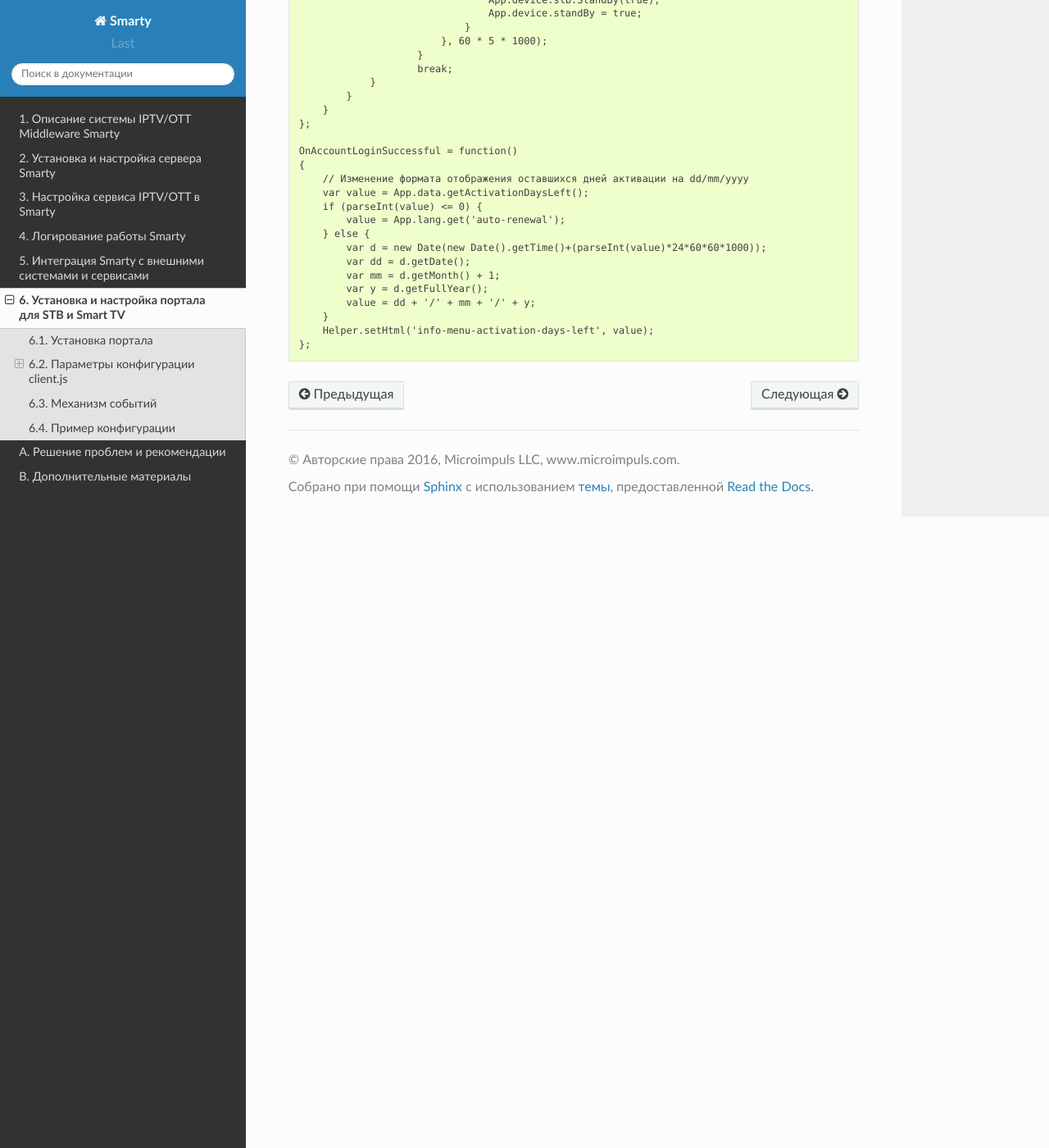
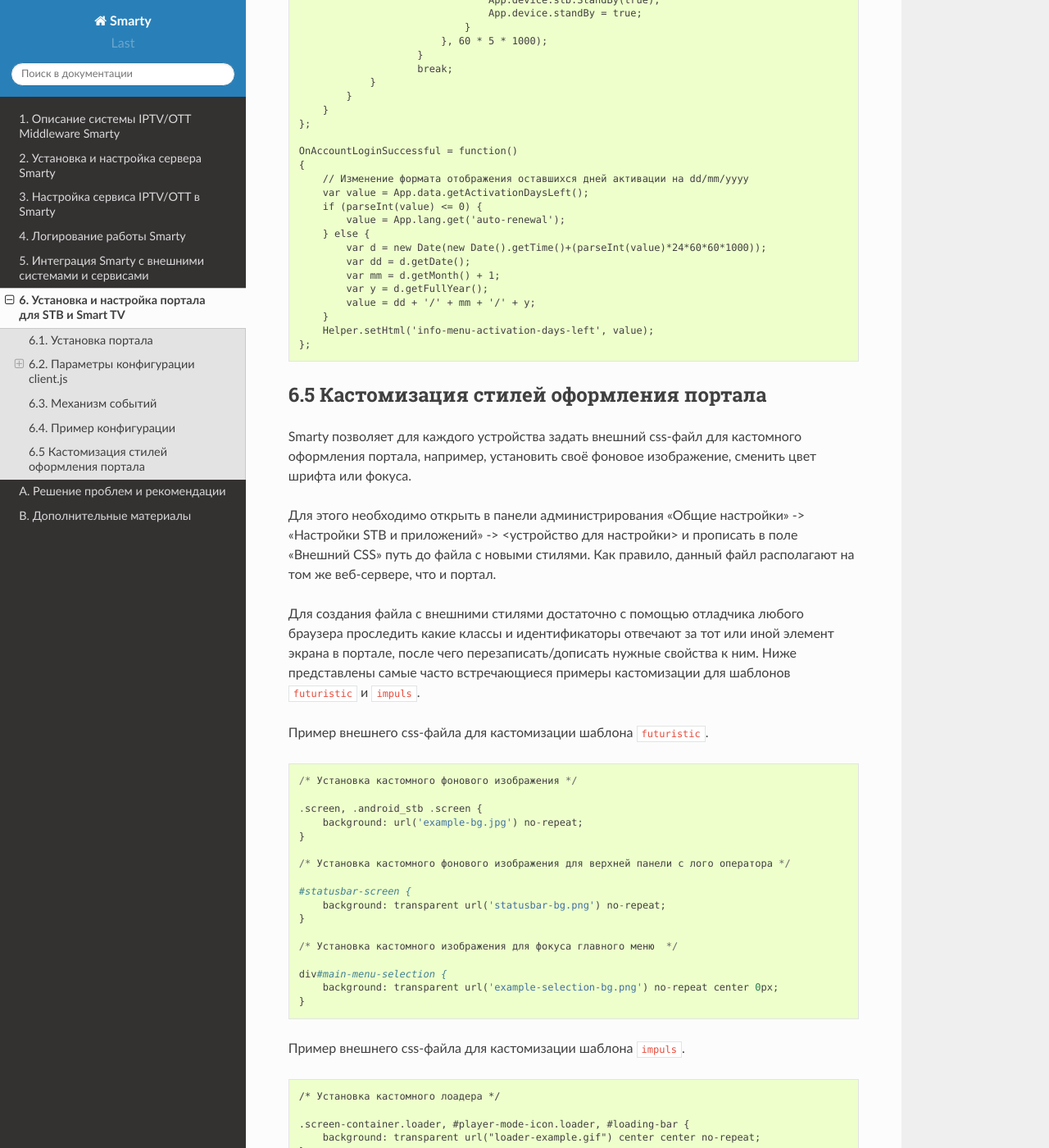
Before and after one commit to sergey-yakovlev/smarty-docs, a Sphinx documentation site: the page built from source/portal_setup.rst, in a window 1280 px wide and 1400 px high, scrolled down 10987 px. Shown: the whole window at 82% size. Built offline with Sphinx 7.4.7 and the Read the Docs theme 2.0.0, drawn with Linux system fonts in a browser that asks for light colours; some of the changed text lies outside the part shown.

Commit message:
инструкция кастомизации портала

```diff
--- a/source/portal_setup.rst
+++ b/source/portal_setup.rst
@@ -568,3 +568,84 @@ show_sort_screen ``bool``
         }
         Helper.setHtml('info-menu-activation-days-left', value);
     };
+
+6.5 Кастомизация стилей оформления портала
+==========================================
+
+Smarty позволяет для каждого устройства задать внешний css-файл для кастомного оформления портала, например, установить
+своё фоновое изображение, сменить цвет шрифта или фокуса.
+
+Для этого необходимо открыть в панели администрирования "Общие настройки" -> "Настройки STB и приложений" ->
+<устройство для настройки> и прописать в поле "Внешний CSS" путь до файла с новыми стилями. Как правило, данный файл
+располагают на том же веб-сервере, что и портал.
+
+Для создания файла с внешними стилями достаточно с помощью отладчика любого браузера проследить какие классы и
+идентификаторы отвечают за тот или иной элемент экрана в портале, после чего перезаписать/дописать нужные свойства к ним.
+Ниже представлены самые часто встречающиеся примеры кастомизации для шаблонов ``futuristic`` и ``impuls``.
+
+Пример внешнего css-файла для кастомизации шаблона ``futuristic``. ::
+
+    /* Установка кастомного фонового изображения */
+
+    .screen, .android_stb .screen {
+        background: url('example-bg.jpg') no-repeat;
+    }
+
+    /* Установка кастомного фонового изображения для верхней панели с лого оператора */
+
+    #statusbar-screen {
+        background: transparent url('statusbar-bg.png') no-repeat;
+    }
+
+    /* Установка кастомного изображения для фокуса главного меню  */
+
+    div#main-menu-selection {
+        background: transparent url('example-selection-bg.png') no-repeat center 0px;
+    }
+
+Пример внешнего css-файла для кастомизации шаблона ``impuls``. ::
+
+    /* Установка кастомного лоадера */
+
+    .screen-container.loader, #player-mode-icon.loader, #loading-bar {
+        background: transparent url("loader-example.gif") center center no-repeat;
+    }
+
+    #firstloading-loader {
+        background: url('loader-example.gif') no-repeat;
+        height: 65px;
+        width: 120px;
+    }
+
+    .loader#video-actions-panel {
+        background: transparent url("loader-example.gif") center left no-repeat;
+        height: 120px;
+    }
+
+    /* Установка кастомного фонового изображения */
+
+    .screen, body, .play .screen, .png-transparency .screen, .play.png-transparency .screen,
+    .transparent.png-transparency .screen, .transparent .screen {
+        background: url('example-bg.jpg') no-repeat;
+    }
+
+    body.play {
+        background: transparent;
+    }
+
+    /* Установка кастомных координат для логотипа оператора */
+
+    .client-logo {
+        margin-top: 75px !important;
+        margin-right: 30px;
+    }
+
+.. note::
+
+    Нужно учесть, что для корректной работы внешних стилей, необходимо, чтобы все дополнительные ресурсы (изображения,
+    шрифты), используемые в них, были доступны и имели правильные пути.
+
+.. note::
+    После установки обновлений шаблонов необходимо внимательно читать changelog и тщательно тестировать портал на
+    предмет корректности работы внешнего CSS, так как внутренние css- и html-файлы могут претерпевать изменения, что
+    так или иначе влияет на отображение кастомных стилей.
```
